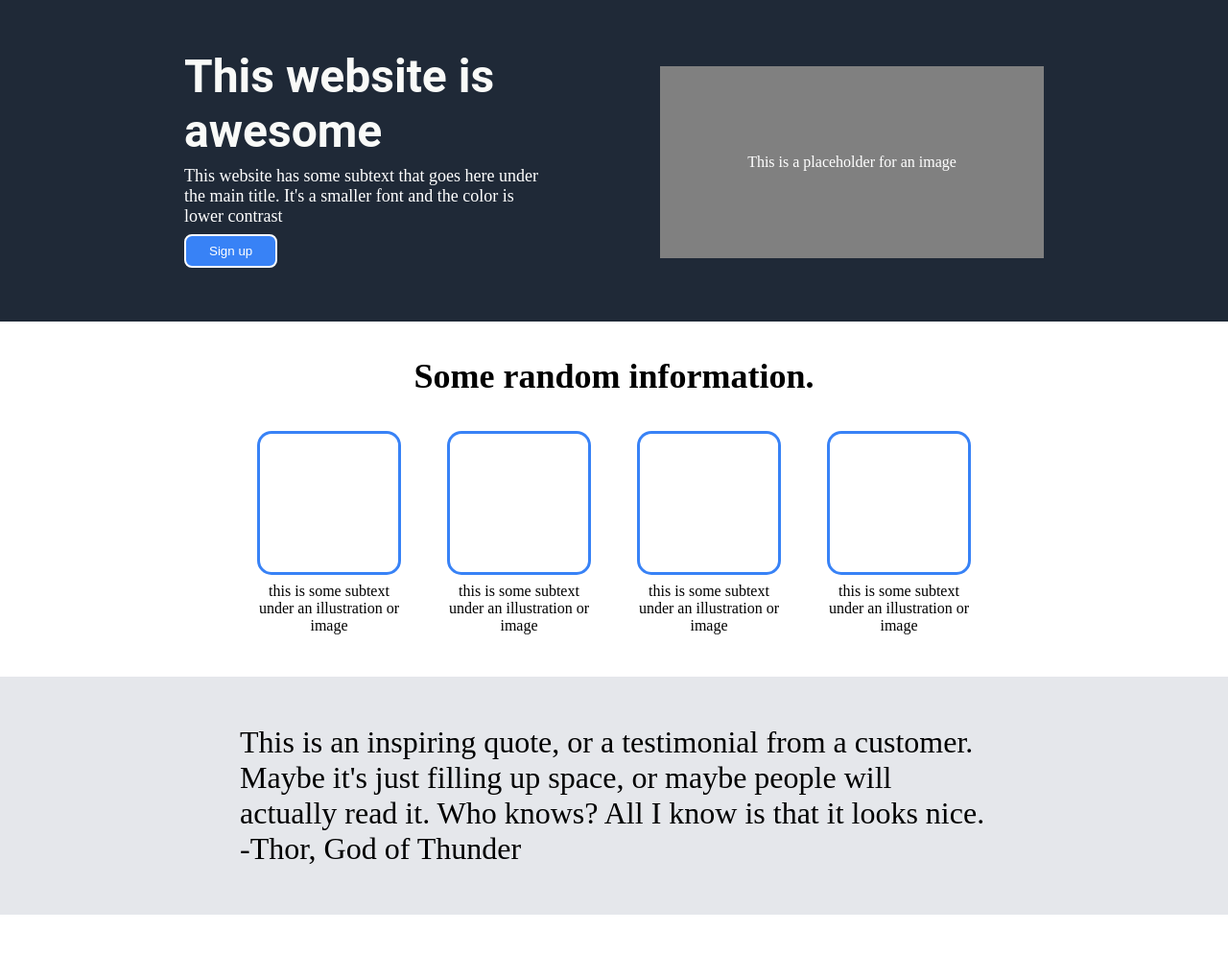
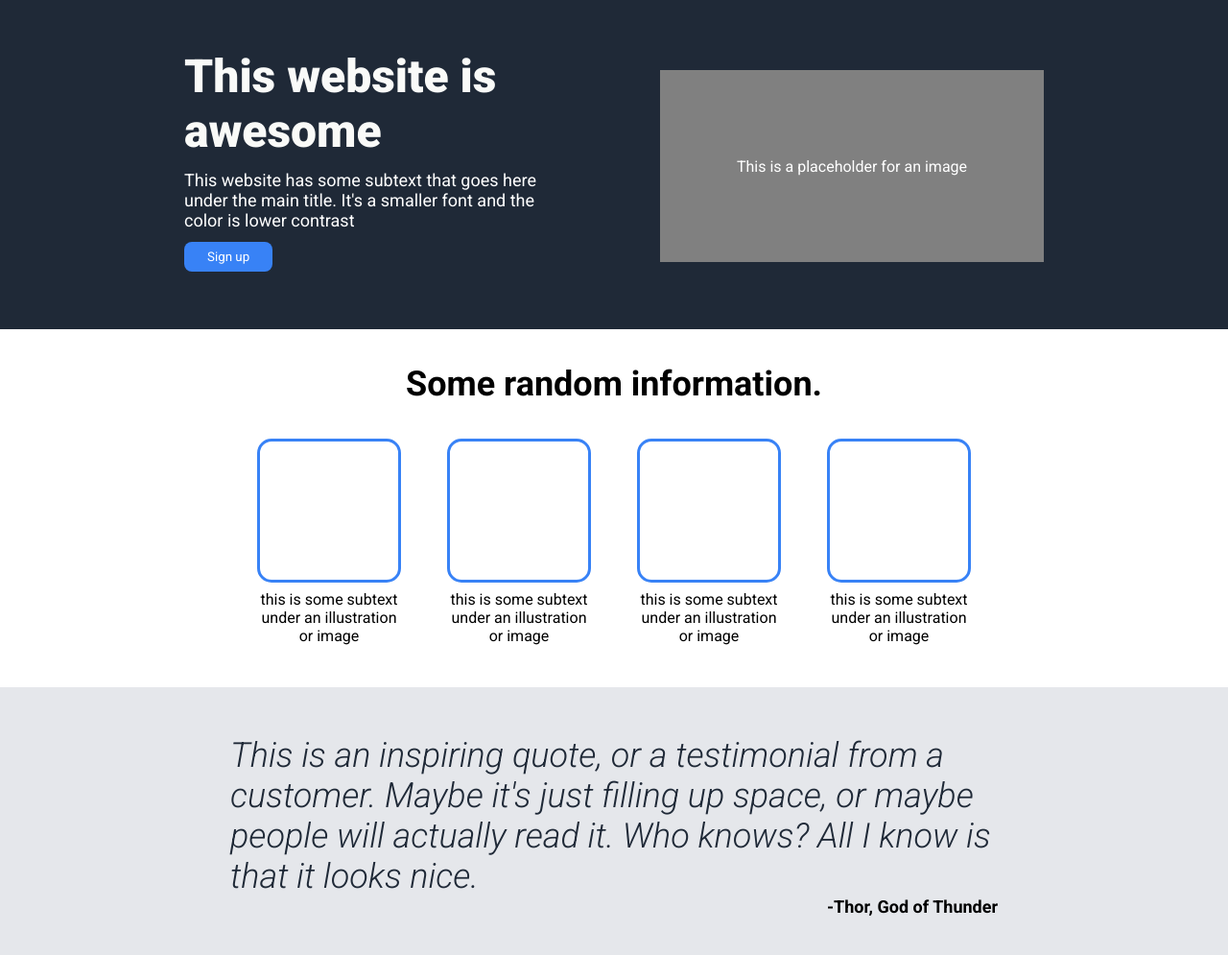
Before and after one commit to vinaygab2/landing-page, a plain HTML site: page index.html in a window 1280 px wide. Shown: the part 57-1052 px from the top of the page at 96% size. Drawn offline with Linux system fonts and the light colour scheme.

Commit message:
Import Roboto font, add comments
Import Roboto Light 300 italic, Regular 400, Bold 800, Bold black 900 from googlefonts.
Add comments in index.html and style.css

```diff
--- a/index.html
+++ b/index.html
@@ -8,6 +8,8 @@
 </head>
 <body>
 <div class="container">
+
+    <!-- The Header Section -->
     <div class="header">
         <h1>Header Logo</h1>
         <ul>
@@ -16,9 +18,11 @@
             <li><a>header link 3</a></li>
         </ul>
     </div>
-    <div class="main">
+
+    <!-- The Hero Section -->
+    <div class="hero">
         <div>
-            <h1>This website is awesome</h1>
+            <p>This website is awesome</p>
             <p>This website has some subtext that goes here under the main title. It's a smaller font and the color is lower contrast</p>
             <button>Sign up</button>
         </div>
@@ -26,6 +30,8 @@
             This is a placeholder for an image
         </div>
     </div>
+
+    <!-- The Random Box Items -->
     <div class="random">
         <h2>Some random information.</h2>
         <div class="random-items-group">
@@ -47,12 +53,16 @@
             </div>
         </div>
     </div>
+
+    <!-- The Quote Section -->
     <div class="quote">
         <p>
             This is an inspiring quote, or a testimonial from a customer. Maybe it's just filling up space, or maybe people will actually read it. Who knows? All I know is that it looks nice.
         </p>
-        <span>-Thor, God of Thunder</span>
+        <p>-Thor, God of Thunder</p>
     </div>
+
+    <!-- The Call to Action Section -->
     <div class="call-to-action">
         <div class="call-to-action-text">
             <p>Call to action! It's time!</p>
@@ -60,6 +70,8 @@
         </div>
         <button>Sign up</button>
     </div>
+
+    <!-- The Footer -->
     <div class="footer">
         <span>Copyright &copy; The Odin Project 2024</span>
     </div>
--- a/style.css
+++ b/style.css
@@ -1,17 +1,19 @@
+@import url('https://fonts.googleapis.com/css2?family=Roboto:ital,wght@0,400;0,700;0,900;1,300&display=swap');
+
+/****** Common Styles ******/
 * {
     box-sizing: border-box;
     margin: 0;
     padding: 0;
+    font-family: "Roboto", sans-serif;
 }
 
 button {
     padding: 8px 24px;
-    background: #3882F6;
-    color: white;
     border-radius: 8px;
-    border-style: none;
 }
 
+/******* The Header *******/
 .header {
     display: flex;
     justify-content: space-between;
@@ -37,7 +39,8 @@ button {
     color: #E5E7EB;
 }
 
-.main {
+/******* Hero Section ********/
+.hero {
     display: flex;
     justify-content: space-between;
     align-items: center;
@@ -45,7 +48,7 @@ button {
     padding: 48px 192px;
 }
 
-.main div {
+.hero div {
     display: flex;
     flex-direction: column;
     justify-content: space-around;
@@ -53,33 +56,39 @@ button {
     color: white;
 }
 
-.main div:nth-of-type(1) {
+.hero div:nth-of-type(1) {
     width: 380px;
 }
 
-.main div:nth-of-type(1) * {
-    margin-bottom: 8px;
+.hero div:nth-of-type(1) * {
+    margin-bottom: 12px;
 }
 
-.main p {
+.hero p {
     font-size: 18px;
     font-color: #E5E7EB;
 }
 
-.main div:nth-of-type(2) {
+.hero div:nth-of-type(2) {
     align-items: center;
     background: gray;
     width: 400px;
     height: 200px;
 }
 
-.main h1 {
+.hero p:nth-of-type(1) {
     font-size: 48px;
-    font-weight: bolder;
+    font-weight: 900;
     color: #F9FAF8;
-    font-family: roboto, sans-serif;
 }
 
+.hero button {
+    background: #3882F6;
+    color: white;
+    border-style: none;
+}
+
+/******** Random Box Items ********/
 .random {
     display: flex;
     flex-direction: column;
@@ -92,7 +101,6 @@ button {
     padding: 36px 0;
     font-size: 36px;
 }
-
 
 .random-items-group {
     display: flex;
@@ -119,16 +127,26 @@ button {
     padding: 8px 0;
 }
 
+/******** Quote Section *********/
 .quote {
     background: #E5E7EB;
-    padding: 50px 250px;
-    font-size: 32px;
+    padding: 50px 240px;
 }
 
-.quote span {
-    text-align: right;
+.quote p:nth-of-type(1) {
+    font-size: 36px;
+    font-weight: 300;
+    font-style: italic;
+    color: #1F2937;
 }
 
+.quote p:nth-of-type(2) {
+    text-align: right;
+    font-weight: bold;
+    font-size: 18px;
+}
+
+/********* Call to Action *********/
 .call-to-action {
     display: flex;
     justify-content: space-evenly;
@@ -141,13 +159,16 @@ button {
 .call-to-action-text p:nth-of-type(1) {
     font-size: 20px;
     font-weight: bold;
+    margin-bottom: 5px;
 }
 
-button {
+.call-to-action button {
     border: 2px solid white;
     background: #3882F6;
     color: white;
 }
+
+/******** Footer *********/
 .footer {
     text-align: center;
     background: #1F2937;
```
